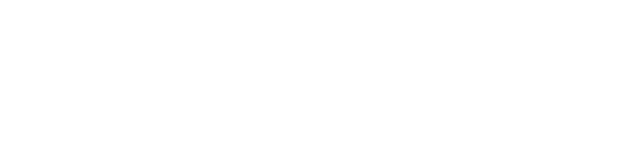
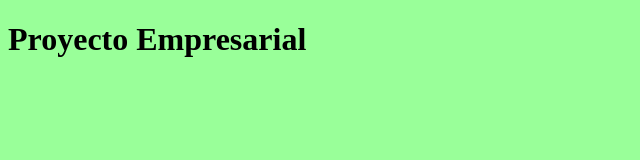
Before and after one commit to Xtian004/CursoGit, a plain HTML site: page index.html in a window 1280 px wide. Shown: the whole page, without its empty margins (0-640 px from the left). Drawn offline with Linux system fonts and the light colour scheme.

Commit message:
Titulo y fondo de color

```diff
--- /dev/null
+++ b/css/styles.css
@@ -0,0 +1,3 @@
+body {
+    background-color: #9f9;
+}
--- a/index.html
+++ b/index.html
@@ -3,7 +3,9 @@
     <head>
         <title>Prueba con Git</title>
         <meta charset="UTF-8">
+        <link rel="stylesheet" type="text/css" href="css/styles.css">
     </head>
     <body>
+        <h1>Proyecto Empresarial</h1>
     </body>
 </html>
```
Also changed, not shown: javascript/main.js (added).
